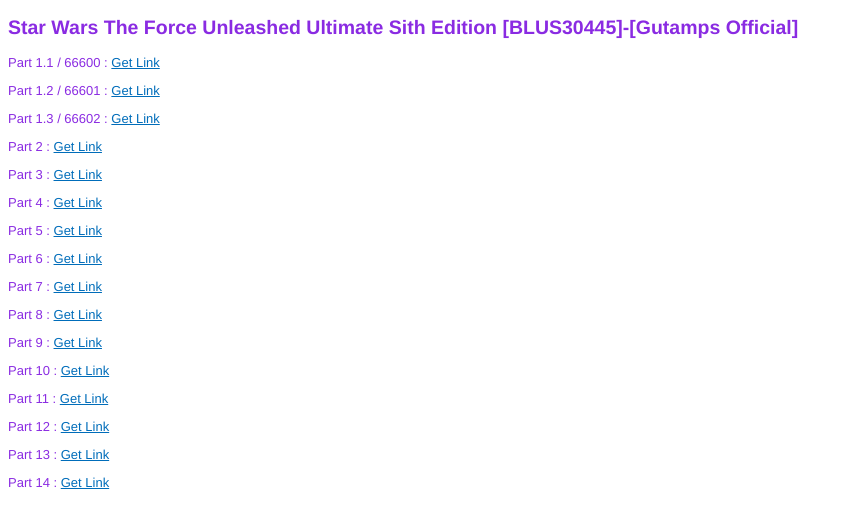
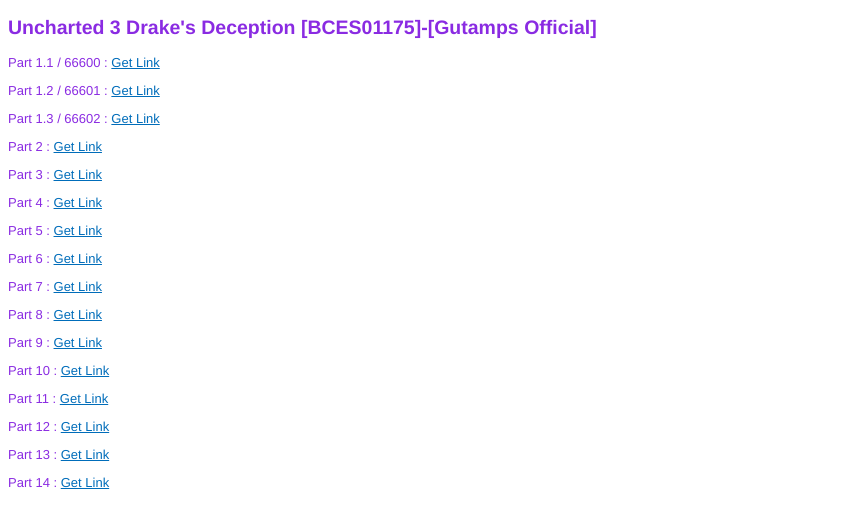
Before and after one commit to gutampsid/uc3ddgomf.github.io, a plain HTML site: page index.html in a window 1280 px wide. Shown: the whole page, without its empty margins (0-853 px from the left). Drawn offline with Linux system fonts and the light colour scheme.

Commit message:
Update index.html

```diff
--- a/index.html
+++ b/index.html
@@ -1,14 +1,14 @@
 <!DOCTYPE html PUBLIC "-//W3C//DTD XHTML 1.0 Transitional//EN" "http://www.w3.org/TR/xhtml1/DTD/xhtml1-transitional.dtd">
 <html xmlns="http://www.w3.org/1999/xhtml">
 <head>
-    <title>Star Wars The Force Unleashed Ultimate Sith Edition [BLUS30445]-[Gutamps Official]</title>
+    <title>Uncharted 3 Drake's Deception [BCES01175]-[Gutamps Official]</title>
     <style type="text/css">
         body, table { font-family: Helvetica, Arial, sans-serif; font-size: 13px; }
         a { color: #006DBA; }
     </style>
 </head>
 <body>
-<h2>Star Wars The Force Unleashed Ultimate Sith Edition [BLUS30445]-[Gutamps Official]</h2>
+<h2>Uncharted 3 Drake's Deception [BCES01175]-[Gutamps Official]</h2>
     <style> body { color: blueviolet };
     </style>
 <p>Part 1.1 / 66600 : <a href="https://www.mediafire.com/file/39mgk8xhqveaizk/Uncharted_3_Drakes_Deception_%255BBCES01175%255D-%255BGO%255D_Part1.pkg.66600/file" target="_blank" rel="noopener">Get Link</a></p>
```
